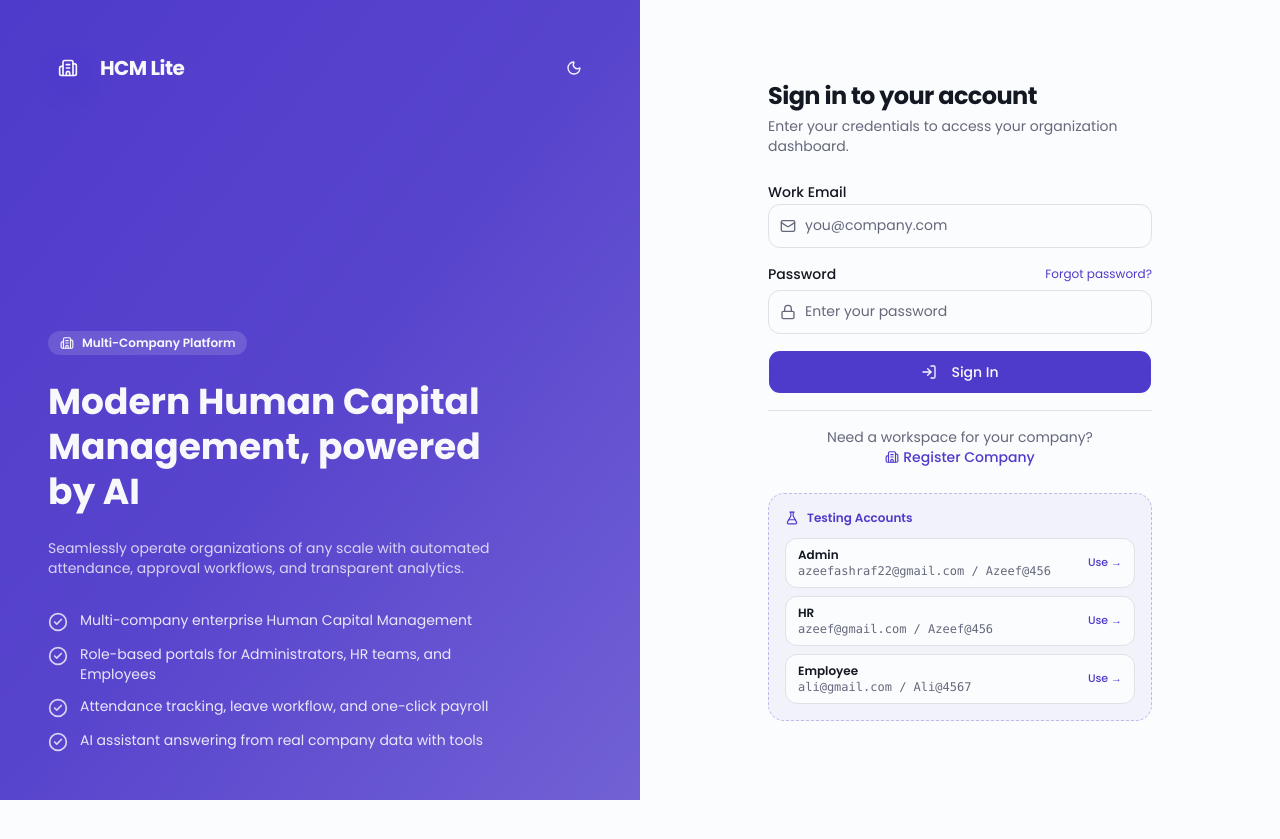
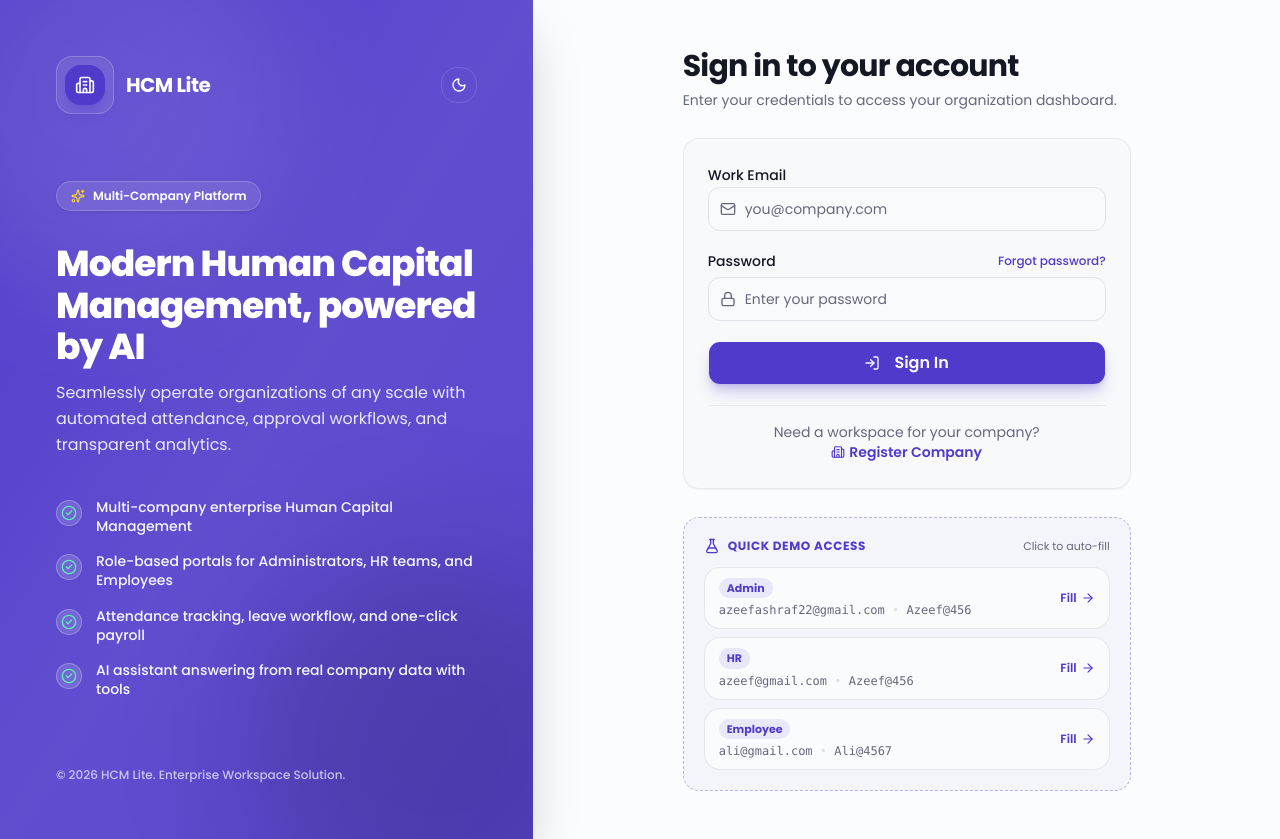
Before and after one commit to Azeef-dev/HCM-Lite-AI, a React (Vite) app in the folder frontend/: page /login in a window 1280 px wide. Before the commit the page ends 800 px from the top, so only its background shows below. Built offline with nearby package versions, Linux system fonts and the light colour scheme.

Commit message:
feat: redesign Login page layout and enhance styling for improved user experience

```diff
--- a/frontend/src/pages/Login.jsx
+++ b/frontend/src/pages/Login.jsx
@@ -5,7 +5,17 @@ import { Button } from "@/components/ui/button";
 import { Input } from "@/components/ui/input";
 import Logo from "@/components/Logo";
 import ThemeToggle from "@/components/ThemeToggle";
-import { Mail, Lock, Loader2, CheckCircle2, LogIn, Building2, FlaskConical } from "lucide-react";
+import {
+    Mail,
+    Lock,
+    Loader2,
+    CheckCircle2,
+    LogIn,
+    Building2,
+    FlaskConical,
+    Sparkles,
+    ArrowRight,
+} from "lucide-react";
 import toast from "react-hot-toast";
 import { validateEmail } from "@/lib/validators";
 
@@ -70,95 +80,142 @@ export default function Login() {
     }
 
     return (
-        <div className="min-h-screen grid lg:grid-cols-2 bg-background">
-            <div className="hidden lg:flex flex-col justify-between bg-linear-to-br from-primary via-primary/95 to-primary/80 text-primary-foreground p-12">
-                <div className="flex items-center justify-between">
+        <div className="min-h-screen grid lg:grid-cols-12 bg-background selection:bg-primary/20">
+            {/* Left Promotional Panel */}
+            <div className="hidden lg:flex lg:col-span-5 flex-col justify-between relative overflow-hidden bg-gradient-to-br from-primary via-primary/90 to-primary/95 text-primary-foreground p-10 xl:p-14 shadow-2xl">
+                {/* Background decorative glow elements */}
+                <div className="absolute -top-24 -left-24 w-96 h-96 rounded-full bg-white/10 blur-3xl pointer-events-none" />
+                <div className="absolute -bottom-24 -right-24 w-96 h-96 rounded-full bg-black/15 blur-3xl pointer-events-none" />
+
+                <div className="relative z-10 flex items-center justify-between">
                     <div className="flex items-center gap-3">
+                        <div className="p-2 rounded-2xl bg-white/10 backdrop-blur-md border border-white/20 shadow-inner">
                             <Logo size="md" />
-                        <span className="text-xl font-bold tracking-tight">HCM Lite</span>
                         </div>
-                    <ThemeToggle className="text-primary-foreground hover:bg-primary-foreground/10" />
+                        <span className="text-xl font-bold tracking-tight text-white">HCM Lite</span>
                     </div>
-                <div className="space-y-6 max-w-md">
-                    <div className="inline-flex items-center gap-2 px-3 py-1 rounded-full bg-primary-foreground/15 text-primary-foreground text-xs font-semibold backdrop-blur-xs">
-                        <Building2 className="h-3.5 w-3.5" />
+                    <ThemeToggle className="text-white hover:bg-white/15 rounded-xl border border-white/15 backdrop-blur-xs" />
+                </div>
+
+                <div className="relative z-10 space-y-8 my-auto py-10">
+                    <div className="inline-flex items-center gap-2 px-3.5 py-1.5 rounded-full bg-white/10 text-white text-xs font-semibold backdrop-blur-md border border-white/20 shadow-sm">
+                        <Sparkles className="h-3.5 w-3.5 text-amber-300 animate-pulse" />
                         Multi-Company Platform
                     </div>
-                    <h1 className="text-4xl font-bold leading-tight">
+
+                    <div className="space-y-3">
+                        <h1 className="text-3xl xl:text-4xl font-extrabold tracking-tight leading-[1.15] text-white">
                             Modern Human Capital Management, powered by AI
                         </h1>
-                    <p className="text-primary-foreground/80 text-sm">
+                        <p className="text-primary-foreground/90 text-sm xl:text-base leading-relaxed">
                             Seamlessly operate organizations of any scale with automated attendance, approval workflows, and transparent analytics.
                         </p>
-                    <ul className="space-y-3 pt-2">
+                    </div>
+
+                    <ul className="space-y-4 pt-2">
                         {FEATURES.map((f) => (
-                            <li key={f} className="flex items-start gap-3 text-sm text-primary-foreground/90">
-                                <CheckCircle2 className="h-5 w-5 shrink-0 mt-0.5 text-primary-foreground/80" />
-                                <span>{f}</span>
+                            <li key={f} className="flex items-start gap-3.5 text-sm font-medium text-white/95">
+                                <div className="p-1 rounded-full bg-white/15 text-white mt-0.5 shrink-0 backdrop-blur-xs border border-white/25">
+                                    <CheckCircle2 className="h-4 w-4 text-emerald-300" />
+                                </div>
+                                <span className="leading-snug">{f}</span>
                             </li>
                         ))}
                     </ul>
                 </div>
+
+                <div className="relative z-10 text-xs text-primary-foreground/70 font-medium">
+                    © {new Date().getFullYear()} HCM Lite. Enterprise Workspace Solution.
+                </div>
             </div>
 
-            <div className="flex items-center justify-center p-6 sm:p-10">
-                <div className="w-full max-w-sm">
-                    <div className="lg:hidden flex items-center justify-between mb-8">
+            {/* Right Login Panel */}
+            <div className="lg:col-span-7 flex items-center justify-center p-6 sm:p-10 lg:p-12 overflow-y-auto">
+                <div className="w-full max-w-md space-y-7">
+                    <div className="lg:hidden flex items-center justify-between">
                         <div className="flex items-center gap-3">
                             <Logo size="sm" />
-                            <span className="text-lg font-bold">HCM Lite</span>
+                            <span className="text-lg font-bold tracking-tight">HCM Lite</span>
                         </div>
                         <ThemeToggle />
                     </div>
 
-                    <h2 className="text-2xl font-bold tracking-tight">Sign in to your account</h2>
-                    <p className="text-sm text-muted-foreground mt-1 mb-6">
+                    <div>
+                        <h2 className="text-2xl sm:text-3xl font-bold tracking-tight text-foreground">
+                            Sign in to your account
+                        </h2>
+                        <p className="text-sm text-muted-foreground mt-1.5">
                             Enter your credentials to access your organization dashboard.
                         </p>
+                    </div>
 
-                    <form onSubmit={handleSubmit} className="space-y-4">
+                    <form onSubmit={handleSubmit} className="space-y-5 p-6 rounded-2xl bg-muted/30 border border-border/60 shadow-xs backdrop-blur-xs">
                         <div className="space-y-1.5">
-                            <label className="text-sm font-medium">Work Email</label>
+                            <label className="text-xs sm:text-sm font-medium text-foreground">Work Email</label>
                             <div className="relative">
-                                <Mail className="absolute left-3 top-1/2 -translate-y-1/2 h-4 w-4 text-muted-foreground" />
+                                <Mail className="absolute left-3 top-1/2 -translate-y-1/2 h-4 w-4 text-muted-foreground transition-colors" />
                                 <Input
                                     type="email"
                                     value={email}
-                                    onChange={(e) => { setEmail(e.target.value); setErrors((p) => ({ ...p, email: undefined })); }}
+                                    onChange={(e) => {
+                                        setEmail(e.target.value);
+                                        setErrors((p) => ({ ...p, email: undefined }));
+                                    }}
                                     placeholder="you@company.com"
-                                    className="pl-9 h-11"
+                                    className={`pl-9 h-11 bg-background/60 border-input focus-visible:ring-2 focus-visible:ring-primary/20 transition-all ${errors.email ? "border-destructive focus-visible:ring-destructive/20" : ""
+                                        }`}
                                 />
                             </div>
-                            {errors.email && <p className="text-xs text-destructive">{errors.email}</p>}
+                            {errors.email && <p className="text-xs font-medium text-destructive">{errors.email}</p>}
                         </div>
 
                         <div className="space-y-1.5">
                             <div className="flex items-center justify-between">
-                                <label className="text-sm font-medium">Password</label>
-                                <Link to="/forgot-password" className="text-xs text-primary hover:underline">Forgot password?</Link>
+                                <label className="text-xs sm:text-sm font-medium text-foreground">Password</label>
+                                <Link
+                                    to="/forgot-password"
+                                    className="text-xs font-medium text-primary hover:underline"
+                                >
+                                    Forgot password?
+                                </Link>
                             </div>
                             <div className="relative">
-                                <Lock className="absolute left-3 top-1/2 -translate-y-1/2 h-4 w-4 text-muted-foreground" />
+                                <Lock className="absolute left-3 top-1/2 -translate-y-1/2 h-4 w-4 text-muted-foreground transition-colors" />
                                 <Input
                                     type="password"
                                     value={password}
-                                    onChange={(e) => { setPassword(e.target.value); setErrors((p) => ({ ...p, password: undefined })); }}
+                                    onChange={(e) => {
+                                        setPassword(e.target.value);
+                                        setErrors((p) => ({ ...p, password: undefined }));
+                                    }}
                                     placeholder="Enter your password"
-                                    className="pl-9 h-11"
+                                    className={`pl-9 h-11 bg-background/60 border-input focus-visible:ring-2 focus-visible:ring-primary/20 transition-all ${errors.password ? "border-destructive focus-visible:ring-destructive/20" : ""
+                                        }`}
                                 />
                             </div>
-                            {errors.password && <p className="text-xs text-destructive">{errors.password}</p>}
+                            {errors.password && <p className="text-xs font-medium text-destructive">{errors.password}</p>}
                         </div>
 
-                        <Button type="submit" className="w-full h-11" disabled={submitting}>
-                            {submitting ? <Loader2 className="h-4 w-4 mr-2 animate-spin" /> : <LogIn className="h-4 w-4 mr-2" />}
+                        <Button
+                            type="submit"
+                            className="w-full h-11 text-base font-semibold shadow-lg shadow-primary/25 hover:shadow-primary/45 transition-all duration-200 cursor-pointer"
+                            disabled={submitting}
+                        >
+                            {submitting ? (
+                                <Loader2 className="h-5 w-5 mr-2 animate-spin" />
+                            ) : (
+                                <LogIn className="h-5 w-5 mr-2" />
+                            )}
                             Sign In
                         </Button>
 
-                        <div className="pt-4 border-t space-y-2 text-center text-sm">
+                        <div className="pt-4 border-t border-border/60 text-center text-sm">
                             <p className="text-muted-foreground">
                                 Need a workspace for your company?{" "}
-                                <Link to="/signup" className="text-primary font-medium hover:underline inline-flex items-center gap-1">
+                                <Link
+                                    to="/signup"
+                                    className="text-primary font-semibold hover:underline inline-flex items-center gap-1"
+                                >
                                     <Building2 className="h-3.5 w-3.5" />
                                     Register Company
                                 </Link>
@@ -166,24 +223,38 @@ export default function Login() {
                         </div>
                     </form>
 
-                    <div className="mt-6 rounded-xl border border-dashed border-primary/30 bg-primary/5 p-4">
-                        <div className="flex items-center gap-2 text-xs font-semibold text-primary mb-3">
-                            <FlaskConical className="h-3.5 w-3.5" />
-                            Testing Accounts
+                    {/* Testing Accounts Card */}
+                    <div className="rounded-2xl border border-dashed border-primary/35 bg-primary/[0.04] p-4 sm:p-5 space-y-3">
+                        <div className="flex items-center justify-between">
+                            <div className="flex items-center gap-2 text-xs font-bold uppercase tracking-wider text-primary">
+                                <FlaskConical className="h-4 w-4" />
+                                Quick Demo Access
                             </div>
+                            <span className="text-[11px] text-muted-foreground">Click to auto-fill</span>
+                        </div>
+
                         <div className="space-y-2">
                             {TEST_ACCOUNTS.map((acc) => (
                                 <button
                                     key={acc.role}
                                     type="button"
                                     onClick={() => useTestAccount(acc)}
-                                    className="w-full flex items-center justify-between gap-2 rounded-lg bg-background border px-3 py-2 text-left hover:border-primary/40 hover:bg-primary/5 transition-colors"
+                                    className="group w-full flex items-center justify-between gap-3 rounded-xl bg-background/90 border border-border/80 px-3.5 py-2.5 text-left hover:border-primary/50 hover:bg-primary/[0.04] hover:shadow-xs transition-all duration-150 cursor-pointer"
                                 >
-                                    <div className="min-w-0">
-                                        <p className="text-xs font-semibold">{acc.role}</p>
-                                        <p className="text-xs text-muted-foreground truncate font-mono">{acc.email} / {acc.password}</p>
+                                    <div className="min-w-0 space-y-0.5">
+                                        <div className="flex items-center gap-2">
+                                            <span className="inline-flex items-center px-2 py-0.5 rounded-md text-[11px] font-bold bg-primary/10 text-primary">
+                                                {acc.role}
+                                            </span>
                                         </div>
-                                    <span className="text-[11px] font-medium text-primary shrink-0">Use →</span>
+                                        <p className="text-xs text-muted-foreground truncate font-mono pt-0.5">
+                                            {acc.email} <span className="text-border">•</span> {acc.password}
+                                        </p>
+                                    </div>
+                                    <span className="inline-flex items-center gap-1 text-xs font-semibold text-primary shrink-0 group-hover:translate-x-0.5 transition-transform">
+                                        Fill
+                                        <ArrowRight className="h-3.5 w-3.5" />
+                                    </span>
                                 </button>
                             ))}
                         </div>
```
Lines whose indentation alone changed are shown as unchanged.
